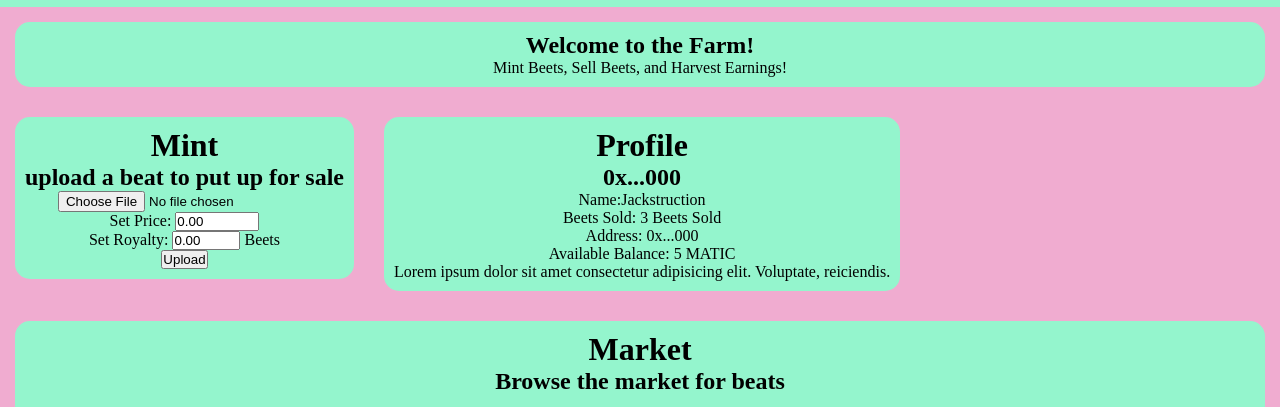
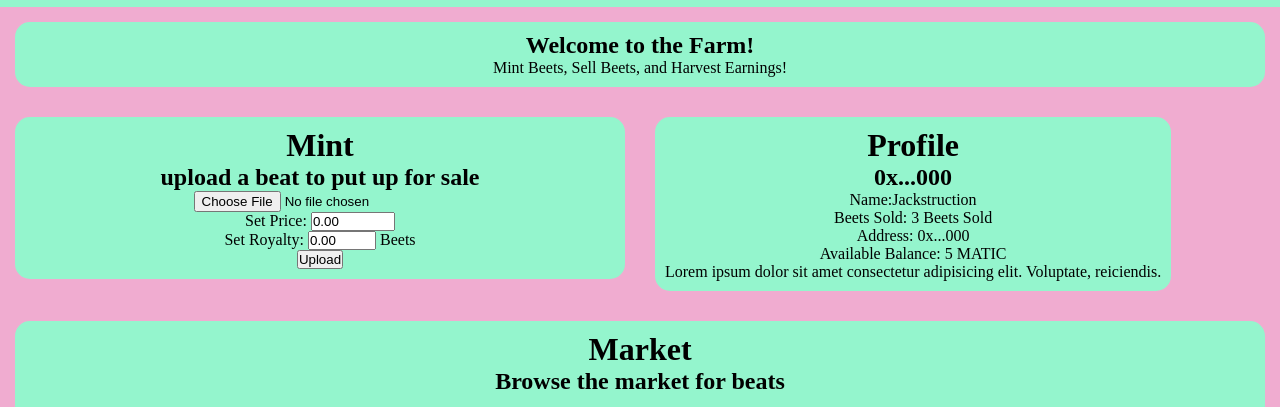
Before and after one commit to jackstruction/LFGrow, a plain HTML site: page index.html in a window 1280 px wide. Shown: the part 61-468 px from the top of the page. Drawn offline with Linux system fonts and the light colour scheme.

Commit message:
Update main.css

```diff
--- a/main.css
+++ b/main.css
@@ -48,7 +48,8 @@ body{
   margin: 5px;
 
 }
-.marketbeat, .main{background-color: #94f5cd; color: #000; padding: 10px; border-radius: 15px;text-align: center;margin:15px;}
+.main{background-color: #94f5cd; color: #000; padding: 10px; border-radius: 15px;text-align: center;margin:15px;}
+.left{width: 50%;}
 .mktimg{display: block;margin: 0 auto;}
 #marketlist{align-items: center;
 justify-content: space-around;}
```
